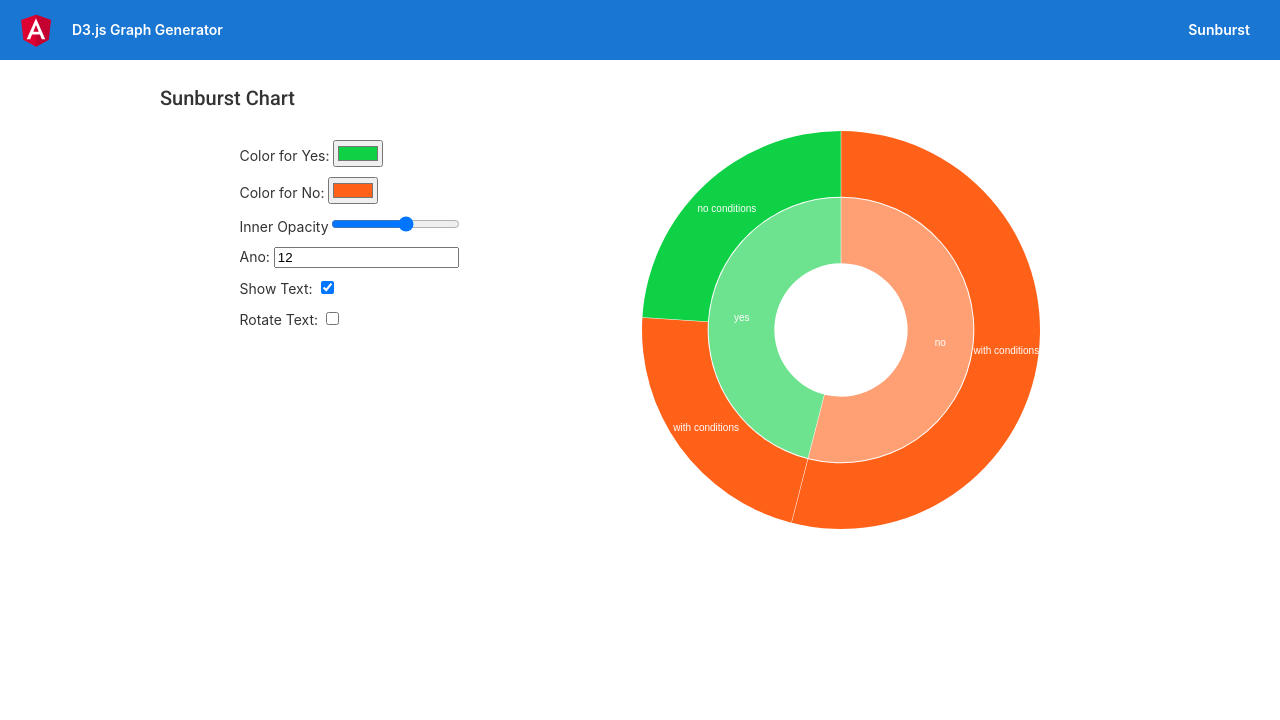
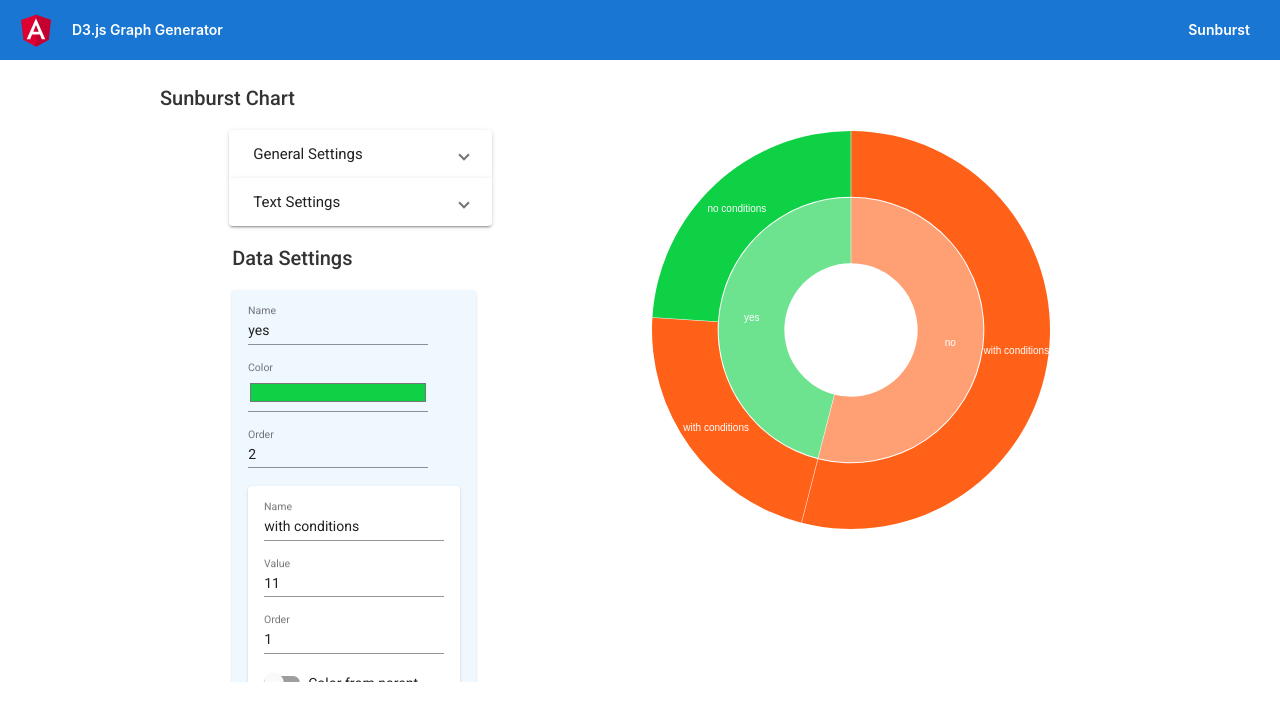
Before and after one commit to Marcel-Hrnecek/angular-d3js-generator, an Angular app: page /sunburst in a window 1280 px wide. Shown: the top 720 px of the page. Built offline with nearby package versions, Linux system fonts and the light colour scheme.

Commit message:
refactor general and text settings and integrate data settings

```diff
--- a/src/app/sunburst/sunburst-settings/sunburst-settings.component.html
+++ b/src/app/sunburst/sunburst-settings/sunburst-settings.component.html
@@ -1,34 +1,50 @@
-<div class="input-field">
-  <label for="color-yes-input">Color for Yes: </label>
-  <input type="color" [ngModel]="yes_color" (ngModelChange)="updateYesColor($event)" id="color-yes-input">
+<mat-accordion>
+  <mat-expansion-panel>
+    <mat-expansion-panel-header>
+      General Settings
+    </mat-expansion-panel-header>
+
+    <div>
+      <label for="inner-opacity">Inner Opacity</label>
+      <mat-slider
+        id="inner-opacity"
+        [ngModel]="data.inner_opacity"
+        (ngModelChange)="data.inner_opacity = $event; updateData()"
+      ></mat-slider>
+    </div>
+
+  </mat-expansion-panel>
+
+  <mat-expansion-panel>
+    <mat-expansion-panel-header>
+      Text Settings
+    </mat-expansion-panel-header>
+
+    <mat-checkbox
+      [ngModel]="data.show_text"
+      (ngModelChange)="data.show_text = $event; updateData()"
+      labelPosition="before"
+    >
+      Show Text
+    </mat-checkbox>
+
+    <br>
+    <!--For some extra spacing-->
+    <p></p>
+
+    <mat-checkbox
+      [ngModel]="data.rotate_text"
+      (ngModelChange)="data.rotate_text = $event; updateData()"
+      labelPosition="before"
+    >
+      Rotate Text
+    </mat-checkbox>
+  </mat-expansion-panel>
+</mat-accordion>
+
+<div class="data_settings">
+  <h2>Data Settings</h2>
+
+  <app-data-settings></app-data-settings>
+
 </div>
-
-<div class="input-field">
-  <label for="color-no-input">Color for No: </label>
-  <input type="color" [ngModel]="no_color" (ngModelChange)="updateNoColor($event)" id="color-no-input">
-</div>
-
-
-<div class="input-field">
-  <label for="inner-opacity">Inner Opacity</label>
-  <input type="range" [ngModel]="data.inner_opacity" (ngModelChange)="data.inner_opacity = $event; updateData()"
-         id="inner-opacity">
-</div>
-
-<div class="input-field">
-  <label for="ano-value">Ano: </label>
-  <input type="number" [ngModel]="real_ano_value" (ngModelChange)="updateRealAnoValue($event)" id="ano-value">
-</div>
-
-<div class="input-field">
-  <label for="show-text">Show Text: </label>
-  <input type="checkbox" [ngModel]="data.show_text" (ngModelChange)="data.show_text = $event; updateData()"
-         id="show-text">
-</div>
-
-
-<div class="input-field">
-  <label for="rotate-text">Rotate Text: </label>
-  <input type="checkbox" [ngModel]="data.rotate_text" (ngModelChange)="data.rotate_text = $event; updateData()"
-         id="rotate-text">
-</div>
--- a/src/app/sunburst/sunburst-settings/sunburst-settings.component.less
+++ b/src/app/sunburst/sunburst-settings/sunburst-settings.component.less
@@ -1,3 +1,7 @@
-.input-field {
-  margin: 10px 0;
+.data_settings {
+  margin-top: 16px;
+  padding-right: 16px;
+  padding-left: 3px;
+  overflow-y: scroll;
+  height: 440px;
 }
--- a/src/app/sunburst/sunburst-settings/sunburst-settings.component.ts
+++ b/src/app/sunburst/sunburst-settings/sunburst-settings.component.ts
@@ -8,10 +8,7 @@ import {ChartDataService} from "../../services/chart-data.service";
 })
 export class SunburstSettingsComponent implements OnInit {
 
-  data: any;
-  yes_color: string;
-  no_color: string;
-  real_ano_value: number;
+  data: MainData;
 
   constructor(
     private chartDataService: ChartDataService
@@ -22,9 +19,6 @@ export class SunburstSettingsComponent implements OnInit {
     this.chartDataService.sunburstData$
       .subscribe(data => {
         this.data = data;
-        this.yes_color = this.data.children[0].color;
-        this.no_color = this.data.children[1].color;
-        this.real_ano_value = this.data.children[0].children[1].value;
 
       });
   }
@@ -33,29 +27,4 @@ export class SunburstSettingsComponent implements OnInit {
     this.chartDataService.updateSunburstData(this.data);
   }
 
-  updateYesColor(newColor: string) {
-    this.updateColorData(this.data, newColor, 'yes');
-    this.updateData();
-  }
-
-  updateNoColor(newColor: string) {
-    this.updateColorData(this.data, newColor, 'no');
-    this.updateData();
-  }
-
-  private updateColorData(data, newColor: string, type: string) {
-    data.children.forEach(dataPoint => {
-      if (dataPoint.color_type === type) {
-        dataPoint.color = newColor;
-      }
-      if (dataPoint.children) {
-        this.updateColorData(dataPoint, newColor, type);
-      }
-    });
-  }
-
-  updateRealAnoValue(anoValue: number) {
-    this.data.children[0].children[1].value = anoValue;
-    this.updateData();
-  }
 }
```
